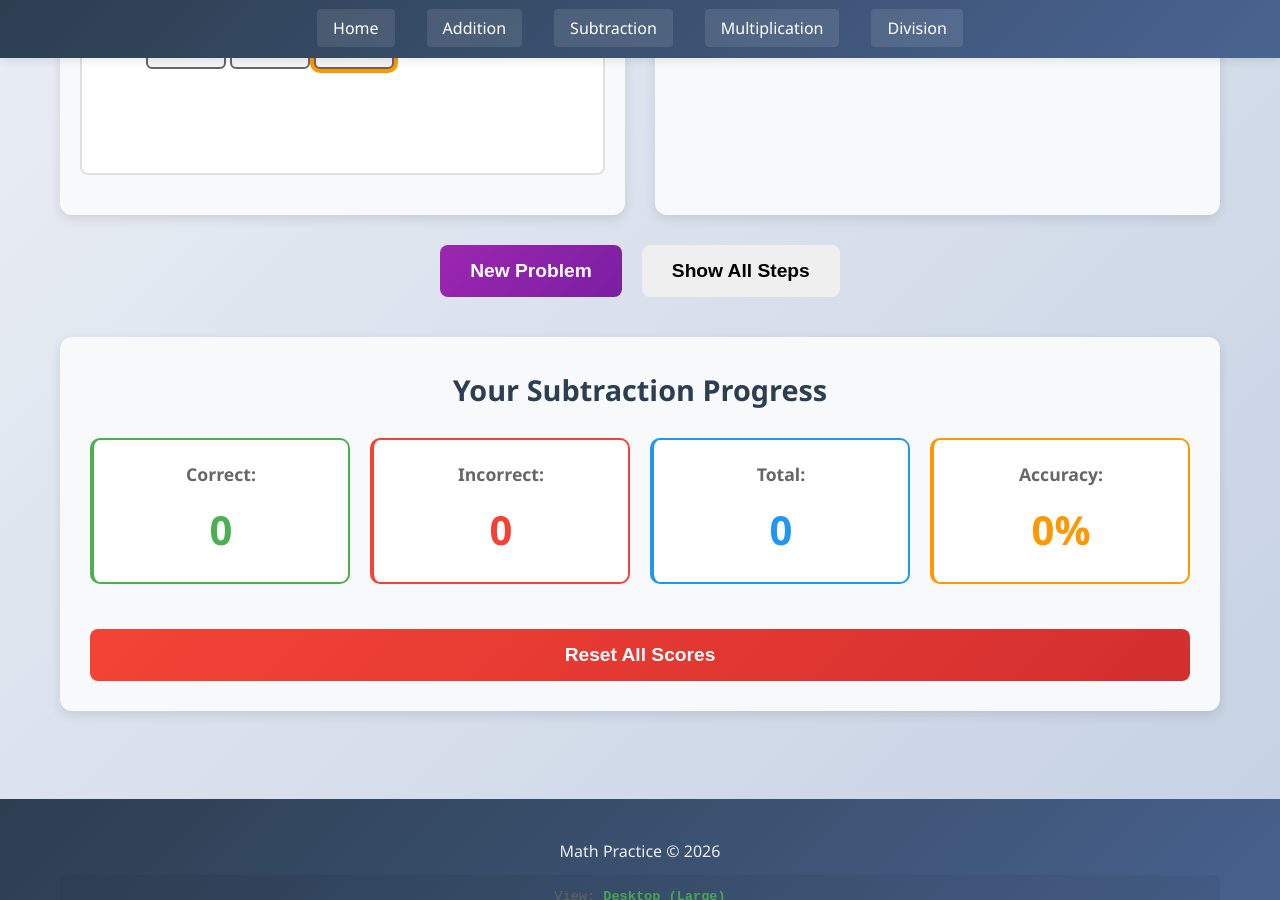
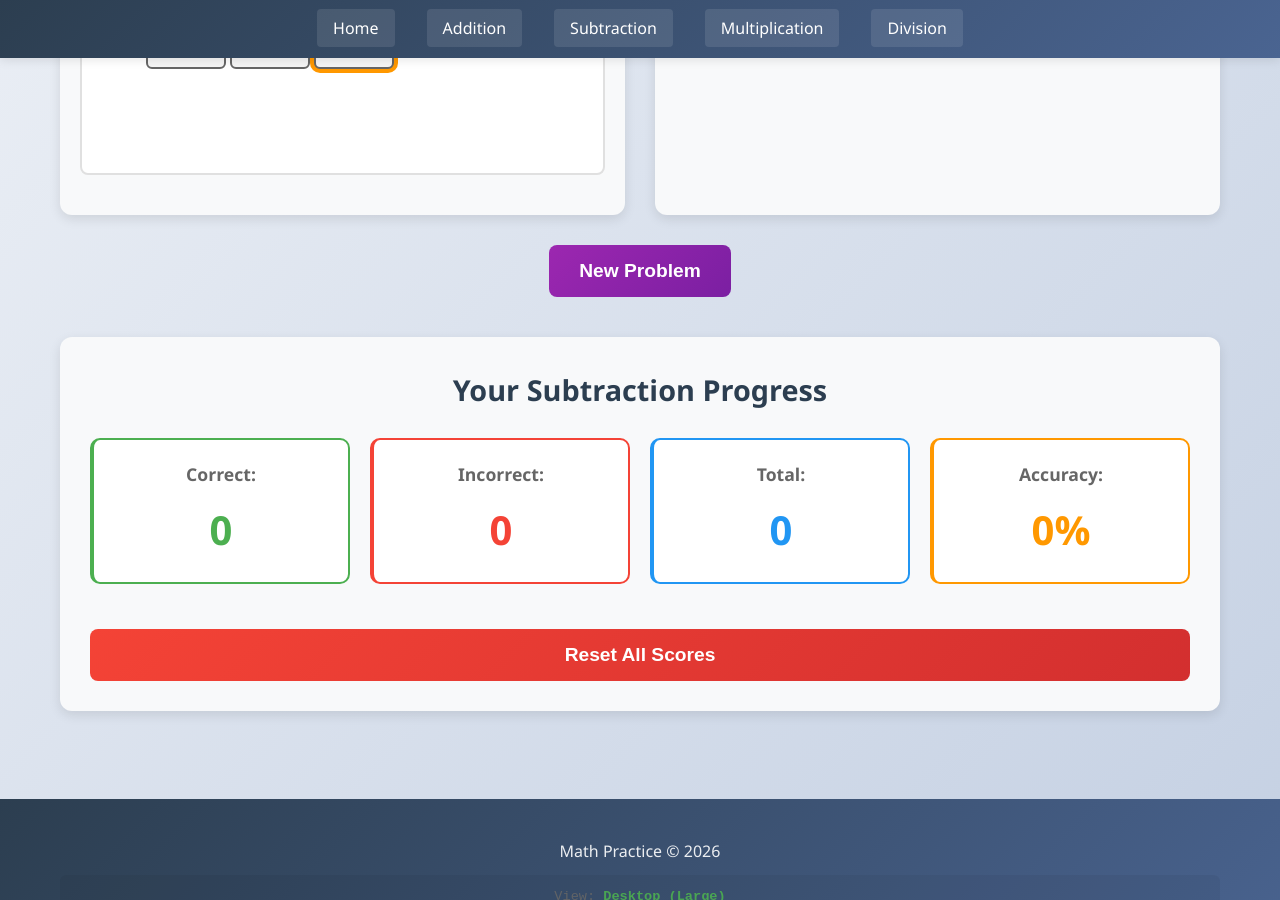
Before and after one commit to ZBZFirst/Math, a Jekyll site: the page built from subtraction.md, in a window 1280 px wide and 900 px high, scrolled down 683 px. Built offline with Jekyll 4.4.1, drawn with Linux system fonts in a browser that asks for light colours.

Commit message:
Update subtraction.html

```diff
--- a/_layouts/subtraction.html
+++ b/_layouts/subtraction.html
@@ -128,7 +128,6 @@
             <!-- Simple Controls -->
             <div class="simple-controls">
                 <button id="newProblem">New Problem</button>
-                <button id="showAllSteps" class="secondary-btn">Show All Steps</button>
             </div>
 
             <!-- Enhanced Score Container -->
```
